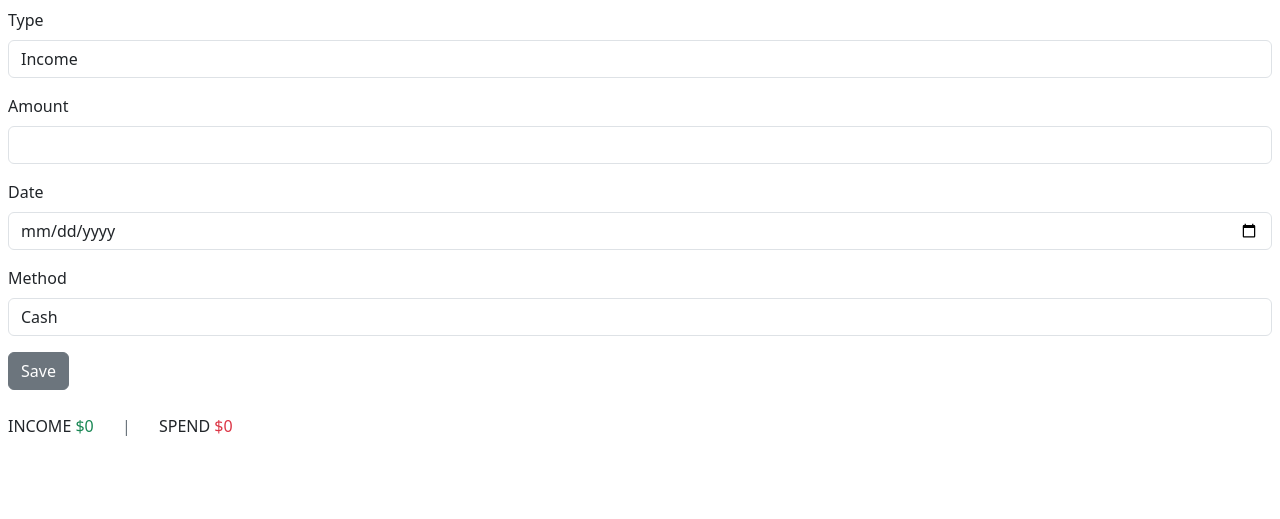
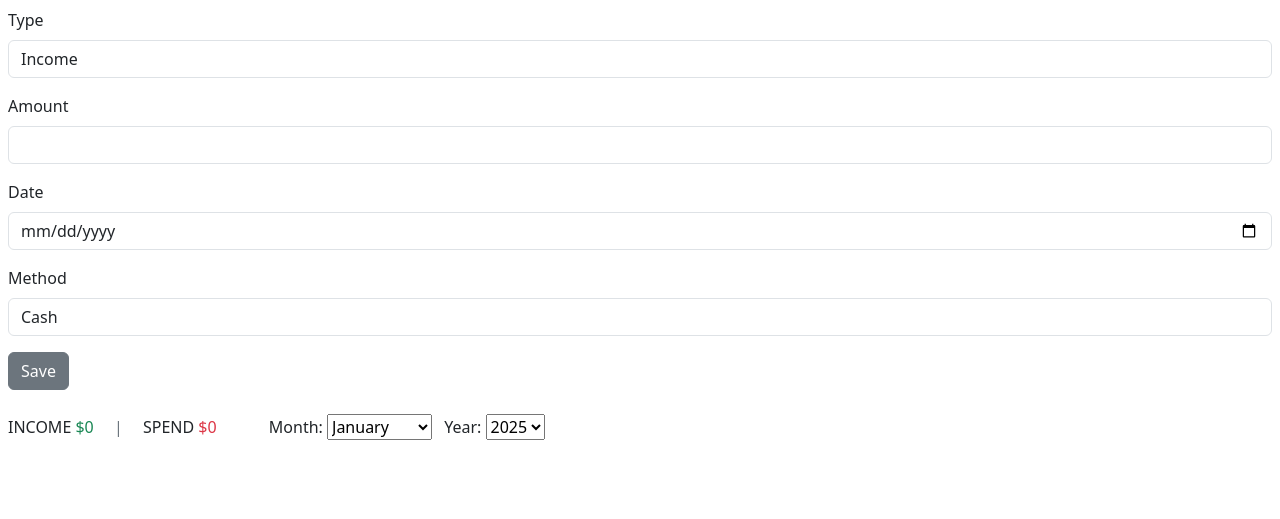
Before and after one commit to lkingsley/mycash, a Flask app: page / in a window 1280 px wide. Shown: the top 519 px of the page. Run offline with Flask 3, Linux system fonts and the light colour scheme.

Commit message:
add (year, month) inputs on template

```diff
--- a/app.py
+++ b/app.py
@@ -3,10 +3,29 @@ from flask_sqlalchemy import SQLAlchemy
 from sqlalchemy import desc, select
 from model.base import Base
 from model.transaction import Transaction
+import datetime
 
 INCOME = "income"
 SPEND = "spend"
 DATABASE_URI = "sqlite:///test.db"
+
+class Month:
+    def __init__(self, name, id):
+        self.id = id
+        self.name = name
+months = []
+months.append(Month(name="january",id=1))
+months.append(Month(name="february",id=2))
+months.append(Month(name="march",id=3))
+months.append(Month(name="april",id=4))
+months.append(Month(name="may",id=5))
+months.append(Month(name="june",id=6))
+months.append(Month(name="july",id=7))
+months.append(Month(name="august",id=8))
+months.append(Month(name="septmeber",id=9))
+months.append(Month(name="october",id=10))
+months.append(Month(name="november",id=11))
+months.append(Month(name="december",id=12))
 
 app = Flask(__name__)
 app.config["SQLALCHEMY_DATABASE_URI"] = DATABASE_URI
@@ -22,7 +41,13 @@ def incomes():
     total_income = 0
     total_spend = 0
     transactions = []
+    actual_year = datetime.datetime.now().year
+    years = [actual_year]
     query_result = db.session.execute(select(Transaction).order_by(desc(Transaction.date))).scalars()
+
+    for i in range(9):
+        actual_year -= 1
+        years.append(actual_year)
 
     for i in query_result:
         transactions.append(i)
@@ -30,7 +55,7 @@ def incomes():
             total_income += i.amount
         else:
             total_spend += i.amount
-    return render_template("index.html", transactions=transactions, total_income=total_income, total_spend=total_spend)
+    return render_template("index.html", transactions=transactions, total_income=total_income, total_spend=total_spend, months=months, years=years)
 
 @app.route("/transactions", methods=["POST"])
 def transactions():
--- a/templates/index.html
+++ b/templates/index.html
@@ -34,9 +34,25 @@
         </form>
         <div>
             <p>
-                <span class="me-4">INCOME <span class="text-success">${{total_income}}</span></span>
-                <span class="me-4 text-secondary">|</span>
-                <span>SPEND <span class="text-danger">${{total_spend}}</span></span>
+                <span class="me-3">INCOME <span class="text-success">${{total_income}}</span></span>
+                <span class="me-3 text-secondary">|</span>
+                <span class="me-5">SPEND <span class="text-danger">${{total_spend}}</span></span>
+                <span class="me-2">
+                    <label for="month">Month:</label>
+                    <select style="text-transform: capitalize;" name="month" id="month">
+                        {% for m in months %}
+                        <option id="i" value="{{m.id}}">{{m.name}}</option>
+                        {% endfor %}
+                    </select>
+                </span>
+                <span>
+                    <label for="year">Year:</label>
+                    <select name="year" id="year">
+                        {% for y in years %}
+                        <option value="">{{y}}</option>
+                        {% endfor %}
+                    </select>
+                </span>
             </p>
             <ul class="list-group list-group-flush">
                 {% for i in transactions %}
```
